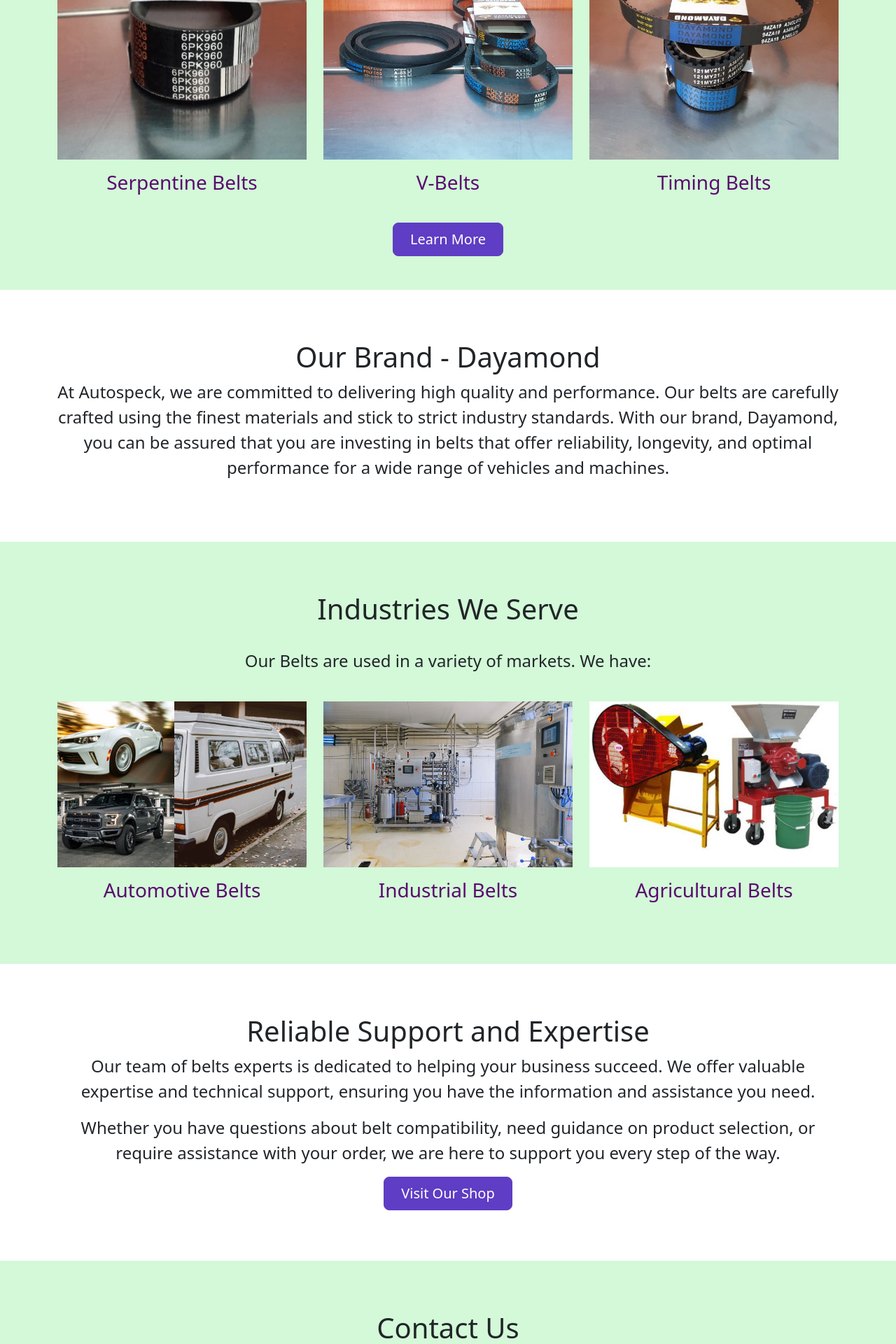
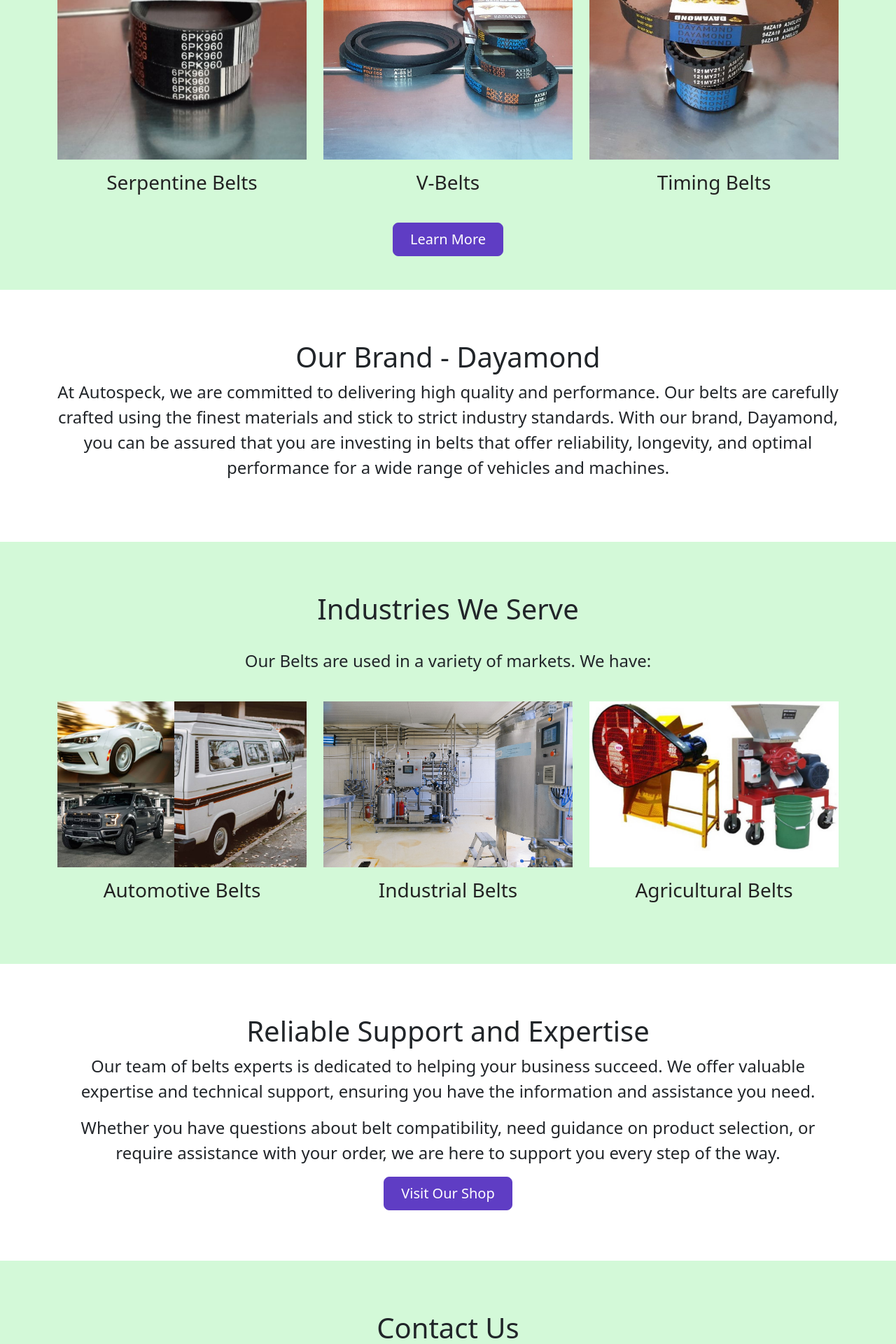
Before and after one commit to avicnotes/autospeck, a Jekyll site: the page built from index.html, in a window 1280 px wide. Shown: the part 1048-2968 px from the top of the page at 70% size. Built offline with Jekyll 4.4.1, drawn with Linux system fonts in a browser that asks for light colours; the list of posts is cut into pages by our own code.

Commit message:
Update h3 color

```diff
--- a/assets/main.css
+++ b/assets/main.css
@@ -1,5 +1,5 @@
 h3 {
-    color: #5A096E;
+    color: #222; /*#5A096E*/
 }
 .display-1 {
     font-weight: 500;
```
